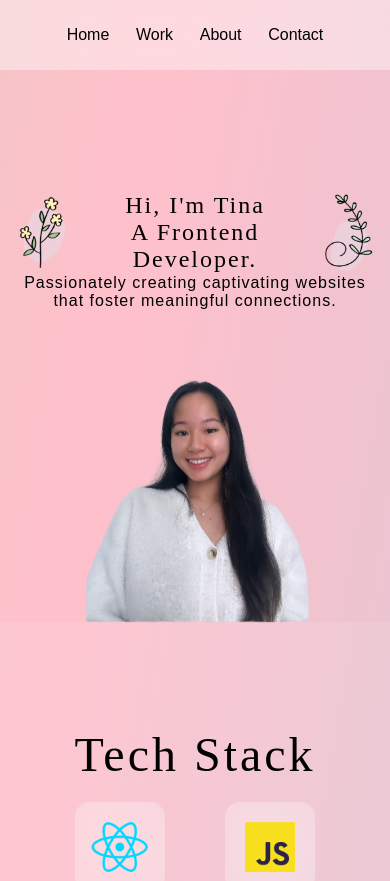
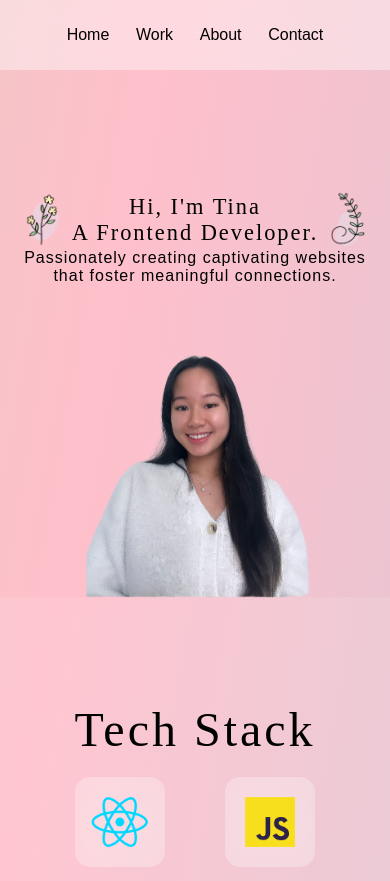
Before and after one commit to twentyfive21/portfolio-react, a React (Vite) app: page / in a window 390 px wide. Shown: the top 881 px of the page. Built offline with nearby package versions, Linux system fonts and the light colour scheme; a web font is replaced by a local one.

Commit message:
media queries for larger device for intro

```diff
--- a/src/components/Intro/Intro.css
+++ b/src/components/Intro/Intro.css
@@ -28,7 +28,7 @@ h3 {
 }
 @media (max-width: 1280px) {
     .intro-container {
-        padding: 60px 0px 0px 0px;
+        padding: 80px 0px 0px 0px;
     }
     .intro-pic {
         margin-top: -130px;
@@ -117,7 +117,7 @@ h3 {
         padding: 0px 10px;
     }
     .flowers {
-        height: 10vh;
+        height: 8vh;
     }
     .intro-container {
         padding: 120px 0px 0px 0px;
@@ -128,3 +128,14 @@ h3 {
         margin-bottom: -78px;
     }
 }
+@media (max-width: 400px) {
+    h1 {
+        font-size: 1.4rem;
+    }
+    .flowers {
+        height: 7vh;
+    }
+    h3 {
+        padding: 0px 13px;
+    }
+}
```
